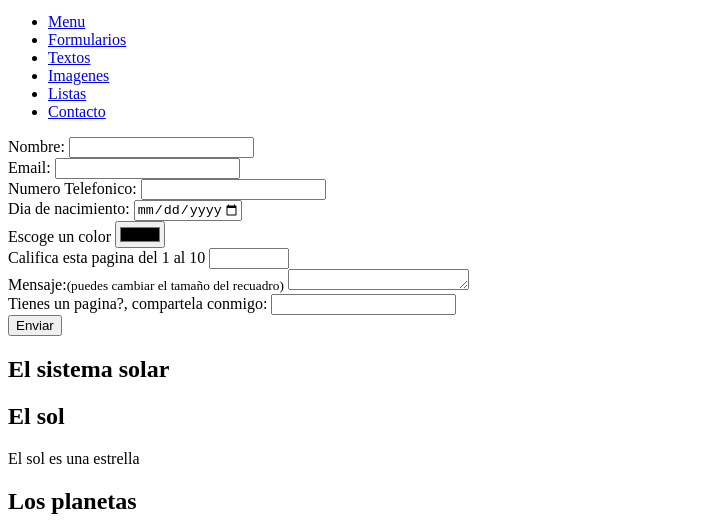
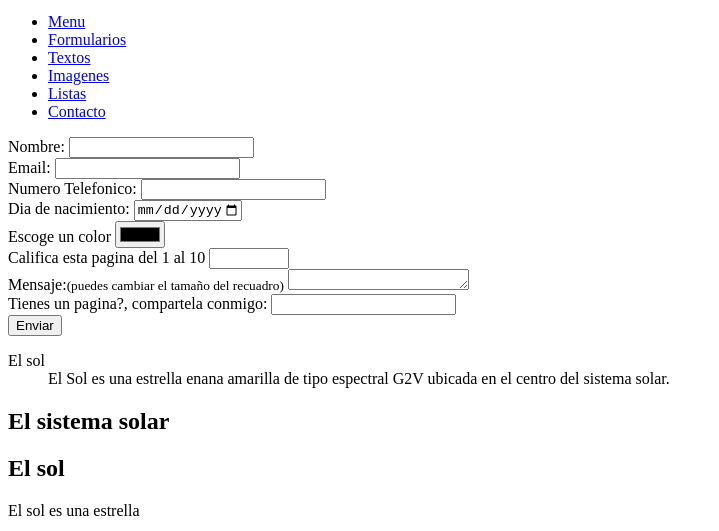
Before and after one commit to dava8t/dava8t.github.io, a plain HTML site: page index.html in a window 1280 px wide. Shown: the part 240-771 px from the top of the page, without its empty margins (0-719 px from the left). Drawn offline with Linux system fonts and the light colour scheme.

Commit message:
agragando listas

```diff
--- a/index.html
+++ b/index.html
@@ -94,9 +94,13 @@
             </section>
             <!--Clase de Textos-->
             <section id="textos">
-                <nav>
+            <!--lista con descripiciones-->
+            <dl>
+                <dt>El sol</dt>
+                <dd>El Sol es una estrella enana amarilla de tipo espectral G2V ubicada en el centro del sistema solar.</dd>
 
-                </nav>
+            </dl>
+            <!--texto plano-->
             <h1>El sistema solar</h1>
             <h2>El sol</h2>
             <p>El sol es una estrella </p>
```
